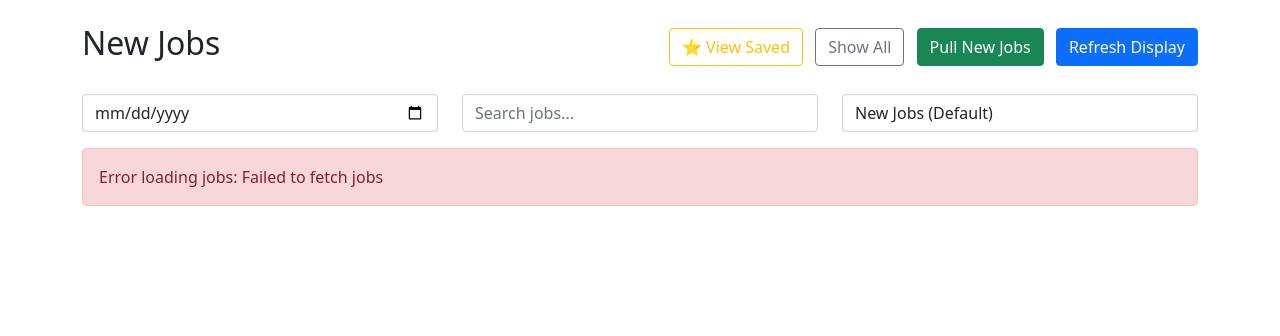
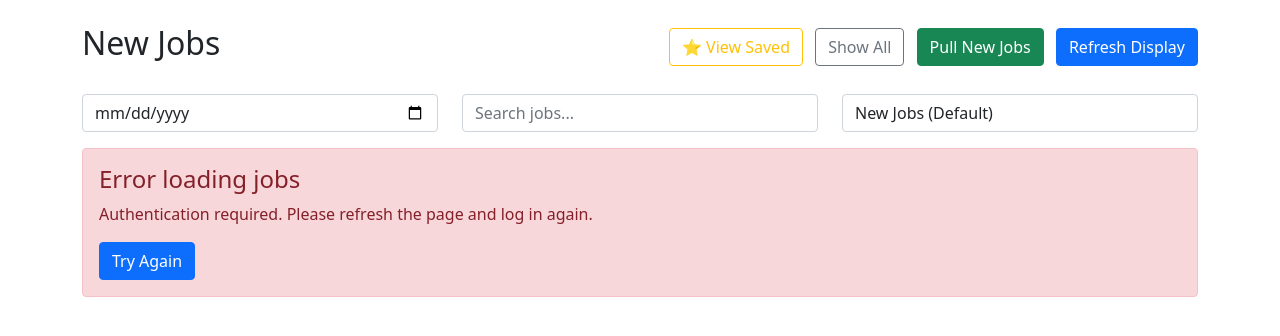
Before and after one commit to kkdub/savannah, a FastAPI app: page /dashboard in a window 1280 px wide. Shown: the part 56-392 px from the top of the page. Run offline with FastAPI, Linux system fonts and the light colour scheme.

Commit message:
fix: improve job fetching error handling and user guidance
- Add helpful message when no jobs are found (empty database)
- Improve error handling to distinguish between auth errors and connection issues
- Add debug endpoint for authentication troubleshooting
- Add console logging for token debugging
- Guide users to use "Pull New Jobs" button when database is empty
- Add "Try Again" button for failed requests

The "Failed to fetch jobs" error is resolved with better UX.

🤖 Generated with [Claude Code](https://claude.ai/code)

Co-Authored-By: Claude <noreply@anthropic.com>

```diff
--- a/app/main.py
+++ b/app/main.py
@@ -37,6 +37,22 @@ def debug_theirstack_payload(db: Session = Depends(get_db)):
     if not settings.DEBUG:
         raise HTTPException(status_code=404, detail="Not found")
     return build_payload(db)  # returns the JSON payload
+
+@app.get("/debug/auth")
+def debug_auth(request: Request, db: Session = Depends(get_db)):
+    if not settings.DEBUG:
+        raise HTTPException(status_code=404, detail="Not found")
+
+    from .auth import get_token_from_cookie_or_header
+    token = get_token_from_cookie_or_header(request)
+
+    return {
+        "has_cookie": "access_token" in request.cookies,
+        "cookie_value": request.cookies.get("access_token", "None")[:50] + "..." if request.cookies.get("access_token") else None,
+        "has_auth_header": "Authorization" in request.headers,
+        "extracted_token": token[:20] + "..." if token else None,
+        "token_length": len(token) if token else 0
+    }
 
 @app.get("/health", tags=["monitoring"])
 def health_check(db: Session = Depends(get_db)):
--- a/app/templates/dashboard.html
+++ b/app/templates/dashboard.html
@@ -59,6 +59,7 @@ let allJobs = [];
 
 async function fetchJobs() {
     try {
+        console.log('Fetching jobs with token:', authToken ? 'Token present' : 'No token');
         const response = await fetch('/api/jobs', {
             headers: {
                 'Authorization': `Bearer ${authToken}`
@@ -72,8 +73,23 @@ async function fetchJobs() {
         allJobs = await response.json();
         displayJobs(allJobs);
     } catch (error) {
+        console.error('Error fetching jobs:', error);
+        let errorMessage = error.message;
+
+        if (error.message.includes('Failed to fetch')) {
+            if (!authToken) {
+                errorMessage = 'Authentication required. Please refresh the page and log in again.';
+            } else {
+                errorMessage = 'Unable to connect to the server. Please check your connection and try again.';
+            }
+        }
+
         document.getElementById('jobsContainer').innerHTML =
-            '<div class="alert alert-danger">Error loading jobs: ' + error.message + '</div>';
+            `<div class="alert alert-danger">
+                <h4>Error loading jobs</h4>
+                <p>${errorMessage}</p>
+                <button class="btn btn-primary" onclick="fetchJobs()">Try Again</button>
+            </div>`;
     }
 }
 
@@ -130,7 +146,13 @@ function displayJobs(jobs) {
     const container = document.getElementById('jobsContainer');
 
     if (jobs.length === 0) {
-        container.innerHTML = '<div class="alert alert-info">No jobs found.</div>';
+        container.innerHTML = `
+            <div class="alert alert-info">
+                <h4>No jobs found!</h4>
+                <p>Get started by clicking the <strong>"Pull New Jobs"</strong> button above to fetch the latest job postings from TheirStack API.</p>
+                <p>Make sure you have set the <code>THEIRSTACK_API_KEY</code> environment variable.</p>
+            </div>
+        `;
         return;
     }
 
```
